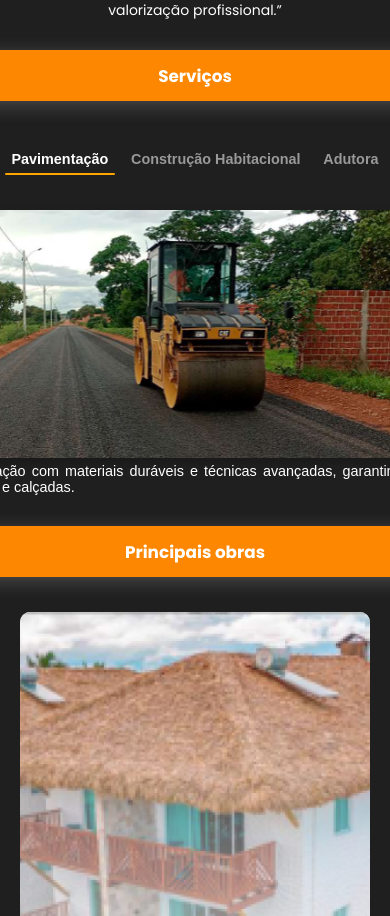
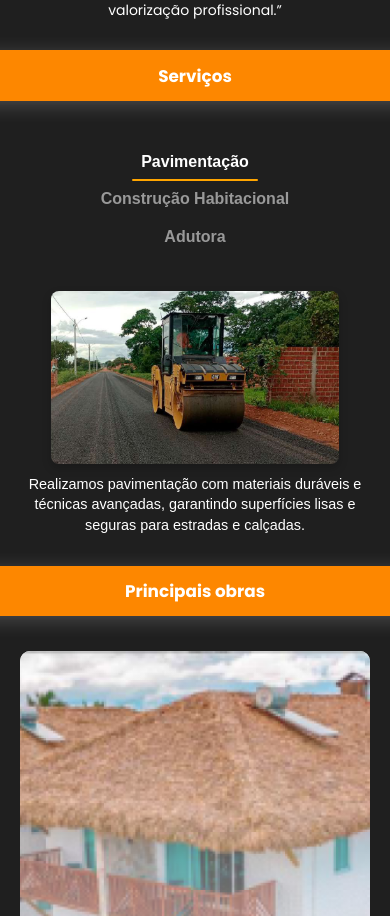
Before and after one commit to SomaAprendizes/landing-page, a Vue app in the folder landing-page/: page / in a window 390 px wide. Shown: the part 2729-3645 px from the top of the page. Built offline with nearby package versions, Linux system fonts and the light colour scheme.

Commit message:
Chore(ServicesPage.vue): ajuste de estilos e responsividade na página de serviços

```diff
--- a/landing-page/src/components/ServicesPage.vue
+++ b/landing-page/src/components/ServicesPage.vue
@@ -170,7 +170,7 @@ export default {
 
 @media (max-width: 768px) {
   .services-page {
-    width: 95%;
+    width: auto;
     padding: 1rem;
   }
 
@@ -180,6 +180,7 @@ export default {
 
   .tab-button {
     font-size: 1rem;
+    padding: 0.3rem 0.6rem;
   }
 
   .tab-button.active::after {
@@ -198,27 +199,51 @@ export default {
   }
 
   .tab-content img {
-    width: 100%;
-    height: 248px;
+    width: 50%;
+    height: auto;
   }
 
   .text {
     font-size: 1rem;
+    line-height: 1.4;
   }
 }
+@media (max-width: 480px) {
+  .services-page {
+    display: flex;
+    flex-direction: column;
+    align-items: center;
+    width: 100%;
+    padding: 1rem;
+    overflow: hidden;
+  }
 
-@media (max-width: 480px) {
-  .tab-button {
-    font-size: 0.9rem;
-    padding: 0.2rem 0.4rem;
+  .services-tabs {
+    flex-wrap: wrap;
+    justify-content: center;
+    width: 40%;
   }
 
   .tab-content {
-    gap: 5px;
+    flex-direction: column;
+    align-items: center;
+    gap: 10px;
+    width: 100%;
+    padding: 0;
+  }
+
+  .tab-content img {
+    width: 40%;
+    height: auto;
   }
 
   .text {
     font-size: 0.9rem;
+    text-align: center;
+  }
+
+  .description {
+    width: 50%;
   }
 }
 
```
